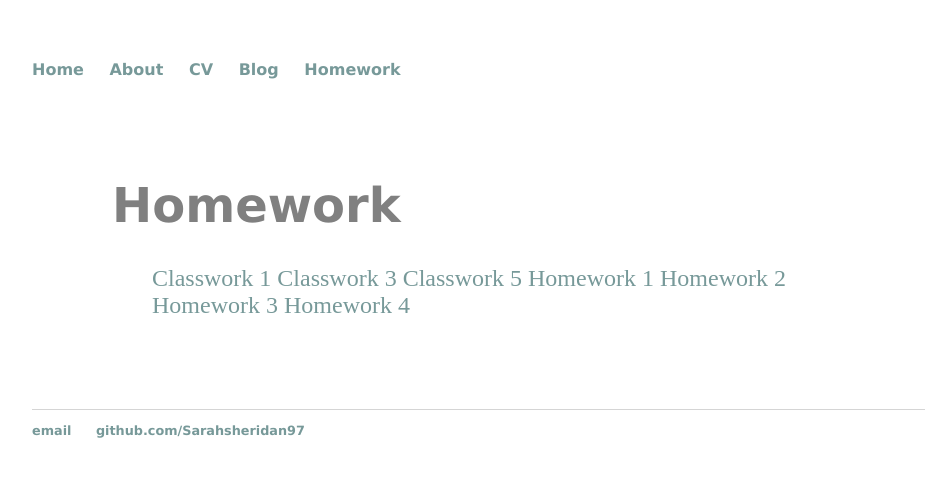
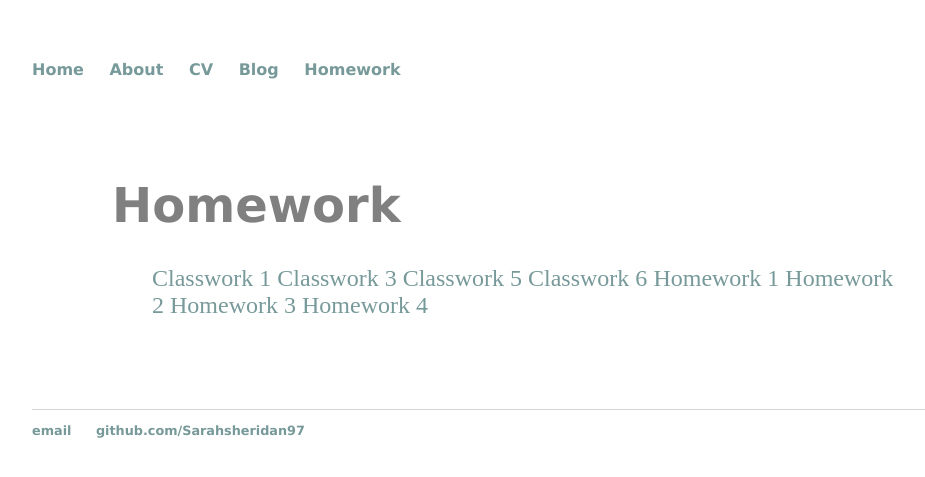
Before and after one commit to Sarahsheridan97/sarahsheridan97.github.io, a Jekyll site: the page built from homework/index.html, in a window 1280 px wide. Shown: the top 477 px of the page, without its empty margins (160-1085 px from the left). Built offline with Jekyll 4.4.1, drawn with Linux system fonts in a browser that asks for light colours.

Commit message:
Update index.html

```diff
--- a/homework/index.html
+++ b/homework/index.html
@@ -8,6 +8,7 @@ date: 2022-01-13
 <li><a href="/homework/CW1">Classwork 1</a></li>
 <li><a href="/homework/cw3">Classwork 3</a></li>
 <li><a href="/homework/cw5">Classwork 5</a></li>
+<li><a href="/homework/cw6">Classwork 6</a></li>
 <li><a href="/homework/hw1">Homework 1</a></li>
 <li><a href="/homework/hw2">Homework 2</a></li>
 <li><a href="/homework/hw3">Homework 3</a></li>
```
